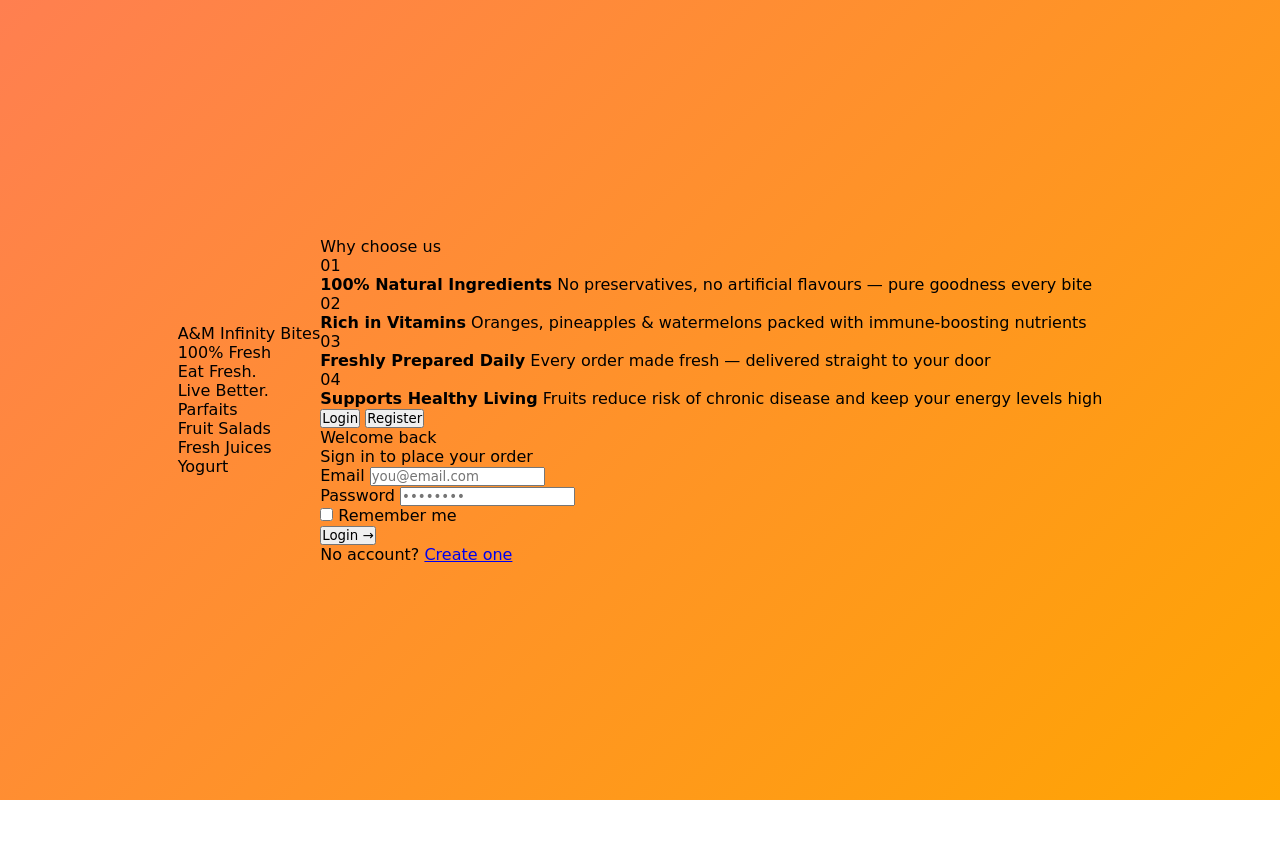
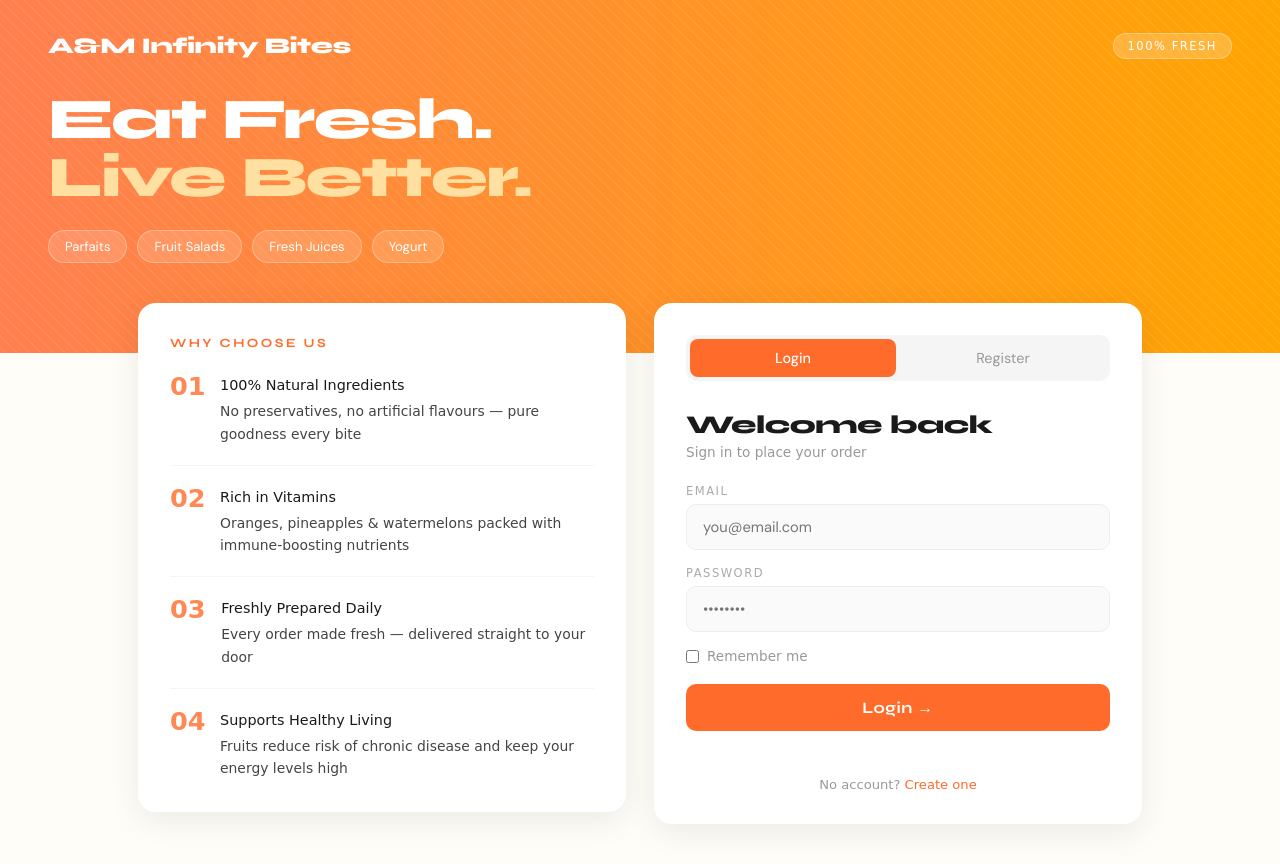
Before and after one commit to movffasea-byte/am-infinity-bites, a website: page frontend/loginsys.html in a window 1280 px wide. Before the commit the page ends 800 px from the top, so only its background shows below. Drawn offline with Linux system fonts and the light colour scheme.

Commit message:
update edits

```diff
--- a/frontend/stylesheet/loginsys.css
+++ b/frontend/stylesheet/loginsys.css
@@ -1,95 +1,378 @@
+:root {
+  --orange: #ff6b2b;
+  --orange-dark: #e55520;
+  --orange-light: #ff8c55;
+  --text-dark: #1a1a1a;
+  --text-mid: #444;
+  --text-muted: #999;
+  --bg-white: #ffffff;
+  --bg-light: #fffdf7;
+  --border: #eeeeee;
+}
+
 * {
   margin: 0;
   padding: 0;
   box-sizing: border-box;
-  font-family: 'Pacifico', cursive;
 }
 
 body {
-  background: linear-gradient(135deg, #ff7f50, #ffa502);
-  display: flex;
-  justify-content: center;
-  align-items: center;
-  height: 100vh;
-  font-family: 'Pacifico', cursive;
+  font-family:  'Pacifico', cursive;
+  background: var(--bg-light);
+  min-height: 100vh;
 }
 
-.container {
-  background: white;
-  padding: 30px;
-  width: 350px;
-  border-radius: 10px;
-  box-shadow: 0 5px 15px rgba(0,0,0,0.2);
+/* ===================== HERO ===================== */
+.hero {
+  background:  linear-gradient(90deg, #ff7f50, #ffa502);
+  padding: 32px 48px 90px;
+  position: relative;
+  overflow: hidden;
 }
 
-.button-box {
+.hero-pattern {
+  position: absolute;
+  inset: 0;
+  opacity: 0.07;
+  background-image: repeating-linear-gradient(
+    45deg,
+    #fff 0,
+    #fff 1px,
+    transparent 0,
+    transparent 50%
+  );
+  background-size: 12px 12px;
+  pointer-events: none;
+}
+
+.nav {
   display: flex;
   justify-content: space-between;
-  margin-bottom: 20px;
+  align-items: center;
+  position: relative;
+  z-index: 1;
+  animation: fadeDown 0.6s ease both;
 }
 
-.button-box button {
-  width: 48%;
+.logo {
+  font-family: 'Syne', sans-serif;
+  font-size: 1.4rem;
+  color: #fff;
+  font-weight: 800;
+  letter-spacing: -0.5px;
+}
+
+.nav-tag {
+  background: rgba(255, 255, 255, 0.2);
+  color: #fff;
+  font-size: 0.72rem;
+  padding: 5px 14px;
+  border-radius: 20px;
+  letter-spacing: 1.5px;
+  text-transform: uppercase;
+  border: 1px solid rgba(255, 255, 255, 0.3);
+}
+
+.hero-content {
+  margin-top: 32px;
+  position: relative;
+  z-index: 1;
+  animation: fadeUp 0.7s ease 0.1s both;
+}
+
+.big-text {
+  font-family: 'Syne', sans-serif;
+  font-size: 3.6rem;
+  color: #fff;
+  font-weight: 800;
+  line-height: 1;
+  letter-spacing: -1.5px;
+}
+
+.big-text span {
+  color: #ffe0a0;
+}
+
+.fruits-row {
+  display: flex;
+  flex-wrap: wrap;
+  gap: 10px;
+  margin-top: 24px;
+}
+
+.fruit-pill {
+  background: rgba(255, 255, 255, 0.15);
+  color: #fff;
+  font-size: 0.82rem;
+  padding: 7px 16px;
+  border-radius: 20px;
+  border: 1px solid rgba(255, 255, 255, 0.3);
+  font-family: 'DM Sans', sans-serif;
+  transition: background 0.2s;
+}
+
+.fruit-pill:hover {
+  background: rgba(255, 255, 255, 0.25);
+}
+
+/* ===================== BODY ===================== */
+.body-section {
+  padding: 0 48px 60px;
+  margin-top: -50px;
+  display: grid;
+  grid-template-columns: 1fr 1fr;
+  gap: 28px;
+  align-items: start;
+  max-width: 1100px;
+  margin-left: auto;
+  margin-right: auto;
+  margin-top: -50px;
+}
+
+/* ===================== BENEFITS ===================== */
+.benefits-card {
+  background: var(--bg-white);
+  border-radius: 18px;
+  padding: 32px;
+  box-shadow: 0 8px 32px rgba(0, 0, 0, 0.08);
+  animation: fadeUp 0.7s ease 0.2s both;
+}
+
+.benefit-title {
+  font-family: 'Syne', sans-serif;
+  font-size: 0.78rem;
+  text-transform: uppercase;
+  letter-spacing: 2.5px;
+  color: var(--orange);
+  margin-bottom: 24px;
+  font-weight: 700;
+}
+
+.benefit-item {
+  display: flex;
+  gap: 14px;
+  margin-bottom: 20px;
+  align-items: flex-start;
+  padding-bottom: 20px;
+  border-bottom: 1px solid #f5f5f5;
+}
+
+.benefit-item:last-child {
+  margin-bottom: 0;
+  padding-bottom: 0;
+  border-bottom: none;
+}
+
+.benefit-num {
+  font-family:  'Pacifico', cursive;
+  font-size: 1.6rem;
+  color: var(--orange);
+  font-weight: 800;
+  line-height: 1;
+  min-width: 32px;
+  opacity: 0.8;
+}
+
+.benefit-text {
+  font-size: 0.87rem;
+  color: var(--text-mid);
+  line-height: 1.6;
+  margin-left: 4px;
+}
+
+.benefit-text strong {
+  display: block;
+  color: var(--text-dark);
+  font-weight: 500;
+  margin-bottom: 3px;
+  font-size: 0.9rem;
+}
+
+/* ===================== FORM CARD ===================== */
+.form-card {
+  background: var(--bg-white);
+  border-radius: 18px;
+  padding: 32px;
+  box-shadow: 0 8px 32px rgba(0, 0, 0, 0.08);
+  animation: fadeUp 0.7s ease 0.3s both;
+}
+
+/* TABS */
+.tabs {
+  display: flex;
+  background: #f5f5f5;
+  border-radius: 10px;
+  padding: 4px;
+  margin-bottom: 28px;
+  gap: 4px;
+}
+
+.tab {
+  flex: 1;
   padding: 10px;
   border: none;
+  background: transparent;
+  border-radius: 8px;
+  font-family: 'DM Sans', sans-serif;
+  font-size: 0.9rem;
+  color: var(--text-muted);
   cursor: pointer;
-  background: #ffa502;
-  color: white;
-  border-radius: 5px;
+  transition: all 0.2s;
+  font-weight: 400;
 }
 
-.form {
-  display: none;
-
+.tab.active {
+  background: var(--orange);
+  color: #fff;
+  font-weight: 500;
 }
 
-.form.active {
-  display: flex;
-  flex-direction: column;
+.tab:hover:not(.active) {
+  background: #ebebeb;
+  color: var(--text-dark);
 }
 
-.form h2 {
-  margin-bottom: 15px;
-  text-align: center;
+/* FORM ELEMENTS */
+.form-title {
+  font-family: 'Syne', sans-serif;
+  font-size: 1.6rem;
+  font-weight: 800;
+  color: var(--text-dark);
+  margin-bottom: 4px;
+  letter-spacing: -0.5px;
 }
 
-.form input {
-  margin-bottom: 15px;
-  padding: 10px;
-  border-radius: 5px;
-  border: 1px solid #ccc;
+.form-sub {
+  font-size: 0.85rem;
+  color: var(--text-muted);
+  margin-bottom: 24px;
 }
 
-.form button {
-  padding: 10px;
-  border: none;
-  background: #ff7f50;
-  color: white;
-  border-radius: 5px;
+.input-wrap {
+  margin-bottom: 16px;
+}
+
+.input-label {
+  display: block;
+  font-size: 0.72rem;
+  text-transform: uppercase;
+  letter-spacing: 1.5px;
+  color: #aaa;
+  margin-bottom: 6px;
+}
+
+.input-field {
+  width: 100%;
+  padding: 12px 16px;
+  border: 1.5px solid var(--border);
+  border-radius: 10px;
+  font-family: 'DM Sans', sans-serif;
+  font-size: 0.92rem;
+  color: var(--text-dark);
+  outline: none;
+  transition: border-color 0.2s;
+  background: #fafafa;
+}
+
+.input-field:focus {
+  border-color: var(--orange);
+  background: #fff;
+}
+
+.remember-row {
+  margin-bottom: 16px;
+}
+
+.remember-label {
+  display: flex;
+  align-items: center;
+  gap: 8px;
+  font-size: 0.85rem;
+  color: var(--text-muted);
   cursor: pointer;
 }
 
-.checkboxx {
-margin-top: 10px;
+.btn {
+  width: 100%;
+  padding: 14px;
+  background: var(--orange);
+  color: #fff;
+  border: none;
+  border-radius: 10px;
+  font-family: 'Syne', sans-serif;
+  font-size: 1rem;
+  font-weight: 700;
+  cursor: pointer;
+  letter-spacing: 0.5px;
+  transition: all 0.2s;
+  margin-top: 4px;
 }
 
-.remember {
-  display: flex;
-  align-items: center;
-  margin-bottom: 10px;
+.btn:hover {
+  background: var(--orange-dark);
+  transform: translateY(-1px);
 }
 
-.remember input {
-  margin-right: 5px;
+.btn:active {
+  transform: translateY(0);
 }
 
-p {
+.form-msg {
+  text-align: center;
+  font-size: 0.85rem;
   margin-top: 10px;
-  text-align: center;
-  font-size: 14px;
+  min-height: 20px;
+  transition: all 0.2s;
 }
 
-.linktohomepage{
-display: grid;
-text-decoration: none;
+.form-msg.success { color: #4caf7d; }
+.form-msg.error { color: #e05252; }
+
+.switch-text {
+  text-align: center;
+  margin-top: 16px;
+  font-size: 0.82rem;
+  color: var(--text-muted);
 }
+
+.switch-text a {
+  color: var(--orange);
+  text-decoration: none;
+  font-weight: 500;
+}
+
+.switch-text a:hover {
+  text-decoration: underline;
+}
+
+/* ===================== ANIMATIONS ===================== */
+@keyframes fadeDown {
+  from { opacity: 0; transform: translateY(-16px); }
+  to { opacity: 1; transform: translateY(0); }
+}
+
+@keyframes fadeUp {
+  from { opacity: 0; transform: translateY(20px); }
+  to { opacity: 1; transform: translateY(0); }
+}
+
+/* ===================== RESPONSIVE ===================== */
+@media (max-width: 768px) {
+  .hero {
+    padding: 24px 24px 80px;
+  }
+
+  .big-text {
+    font-size: 2.4rem;
+  }
+
+  .body-section {
+    grid-template-columns: 1fr;
+    padding: 0 24px 40px;
+  }
+
+  .benefits-card,
+  .form-card {
+    padding: 24px;
+  }
+}
```
